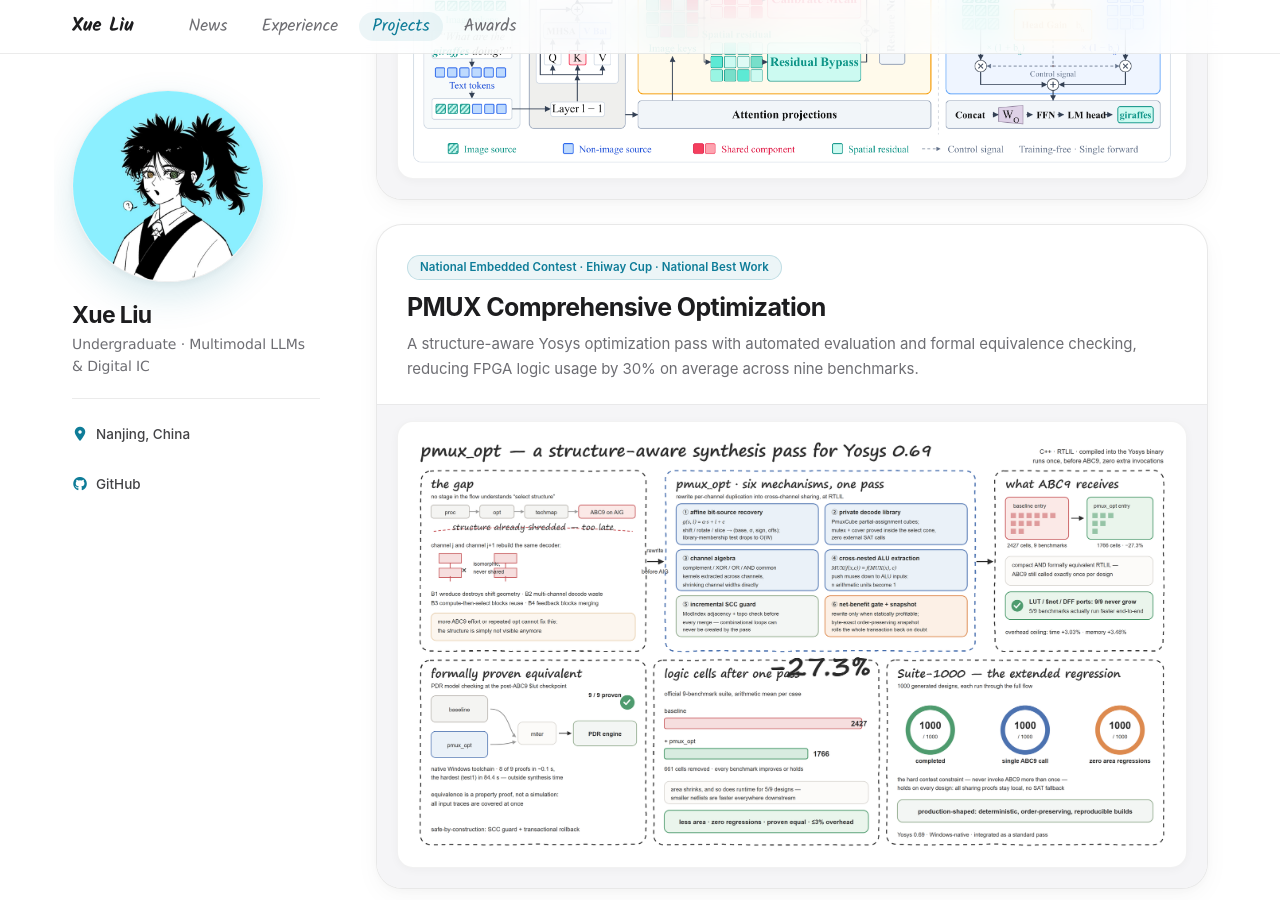
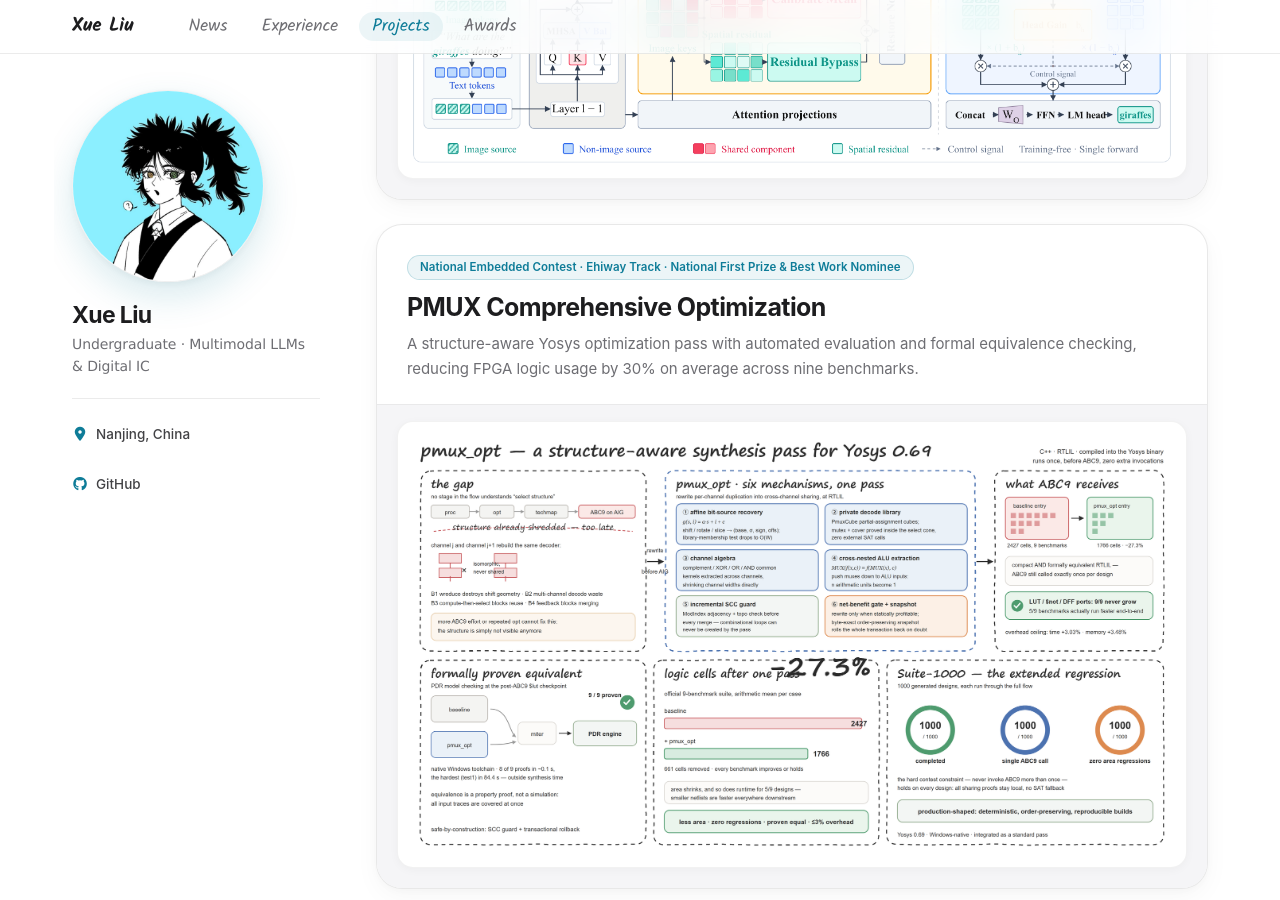
Before and after one commit to xueliu-llm/xueliu-llm.github.io, a Jekyll site: the page built from _pages/about.md, in a window 1280 px wide and 900 px high, scrolled down 1784 px. Built offline with Jekyll 4.4.1, drawn with Linux system fonts in a browser that asks for light colours.

Commit message:
Correct PMUX badge to Ehiway Track, National First Prize & Best Work Nominee

```diff
--- a/_data/projects.json
+++ b/_data/projects.json
@@ -10,7 +10,7 @@
     "title": "PMUX Comprehensive Optimization",
     "url": "",
     "image": "/images/project-pmux.png",
-    "badge": "National Embedded Contest · Ehiway Cup · National Best Work",
+    "badge": "National Embedded Contest · Ehiway Track · National First Prize & Best Work Nominee",
     "description": "A structure-aware Yosys optimization pass with automated evaluation and formal equivalence checking, reducing FPGA logic usage by 30% on average across nine benchmarks."
   }
 ]
```
